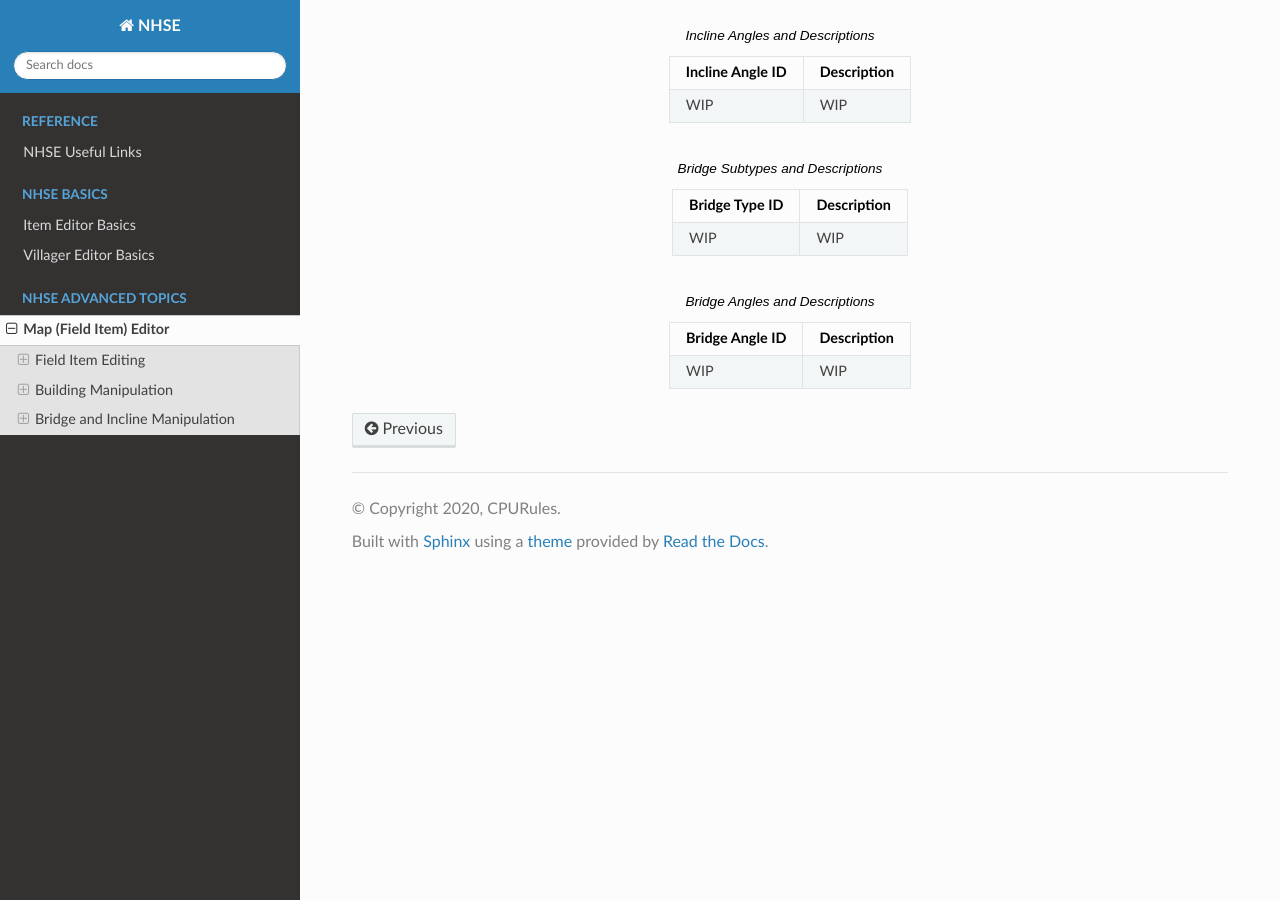
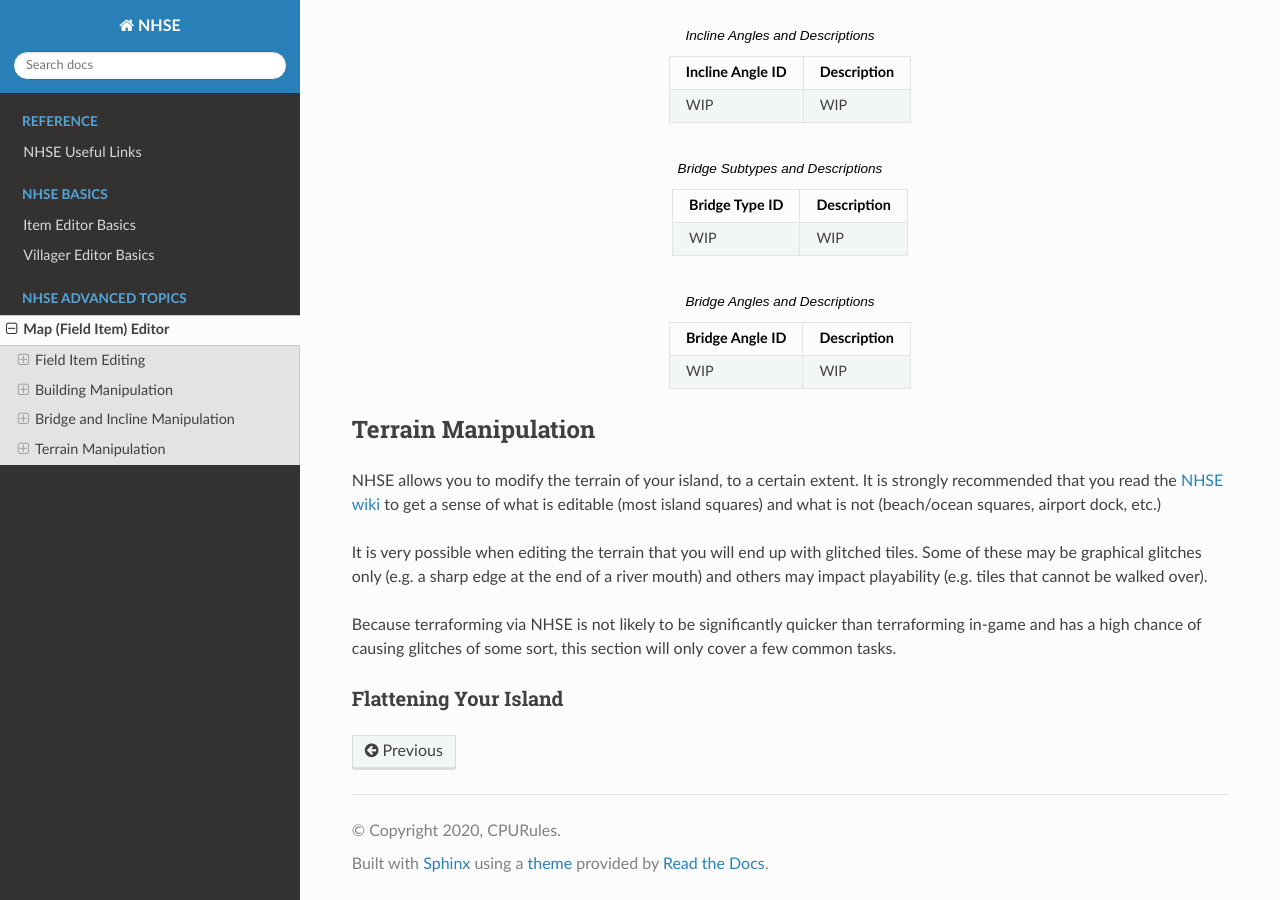
Before and after one commit to cpurules/rtdocs-nhse, a Sphinx documentation site: the page built from docs/advanced/map-editor.rst, in a window 1280 px wide and 900 px high, scrolled down 4493 px. Built offline with Sphinx 7.4.7 and the Read the Docs theme 2.0.0, drawn with Linux system fonts in a browser that asks for light colours.

Commit message:
Add terrain manipulation section

```diff
--- a/docs/advanced/map-editor.rst
+++ b/docs/advanced/map-editor.rst
@@ -227,3 +227,20 @@ it will generate.  **This information may be incomplete/incorrect.**
    :align: center
 
    WIP, WIP
+
+Terrain Manipulation
+====================
+
+NHSE allows you to modify the terrain of your island, to a certain extent.  It is strongly recommended that you
+read the `NHSE wiki <https://github.com/kwsch/NHSE/wiki/Field-Item-Editor>`_ to get a sense of what is editable
+(most island squares) and what is not (beach/ocean squares, airport dock, etc.)
+
+It is very possible when editing the terrain that you will end up with glitched tiles.  Some of these may be
+graphical glitches only (e.g. a sharp edge at the end of a river mouth) and others may impact playability (e.g.
+tiles that cannot be walked over).
+
+Because terraforming via NHSE is not likely to be significantly quicker than terraforming in-game and has a
+high chance of causing glitches of some sort, this section will only cover a few common tasks.
+
+Flattening Your Island
+----------------------
```
